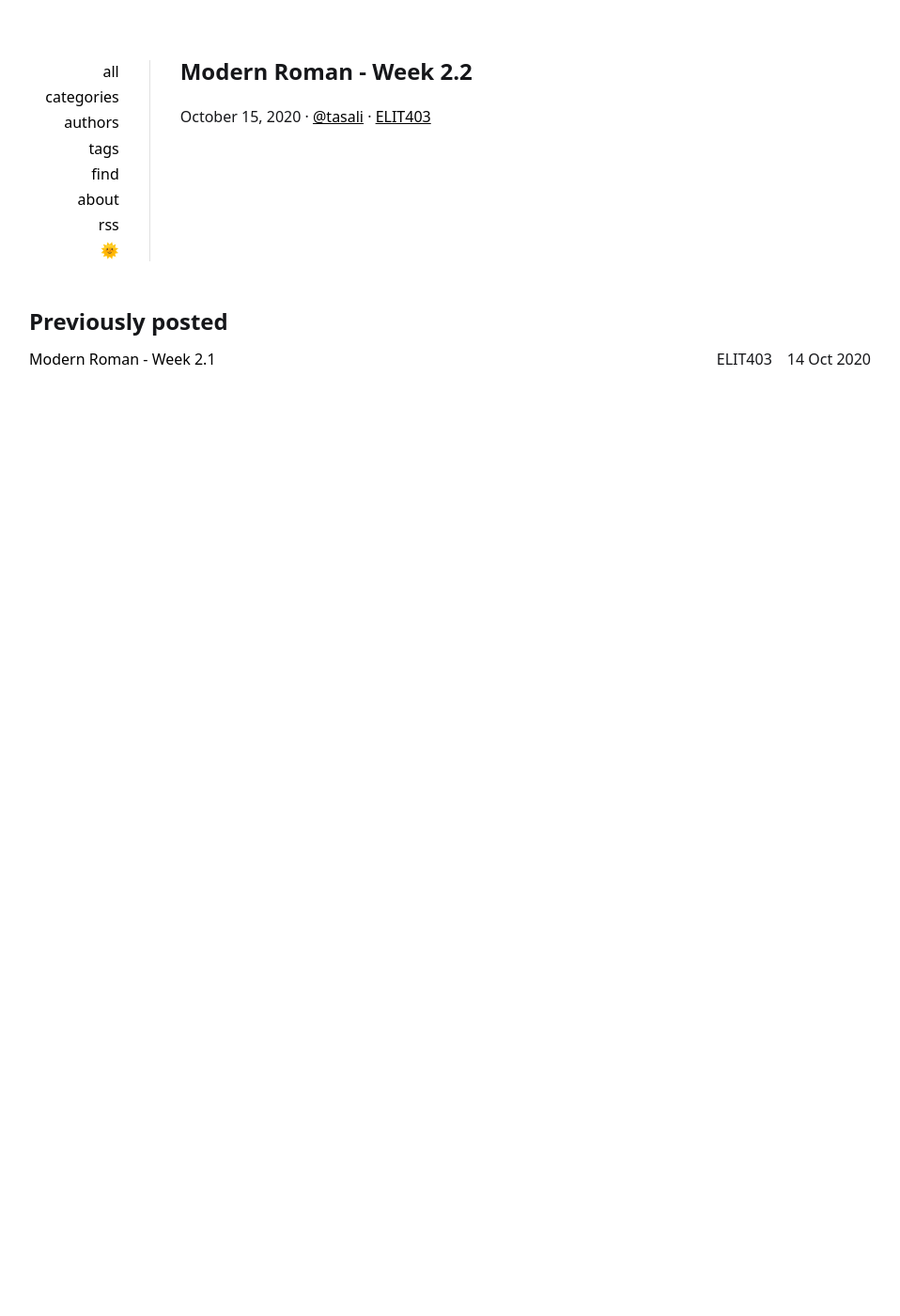
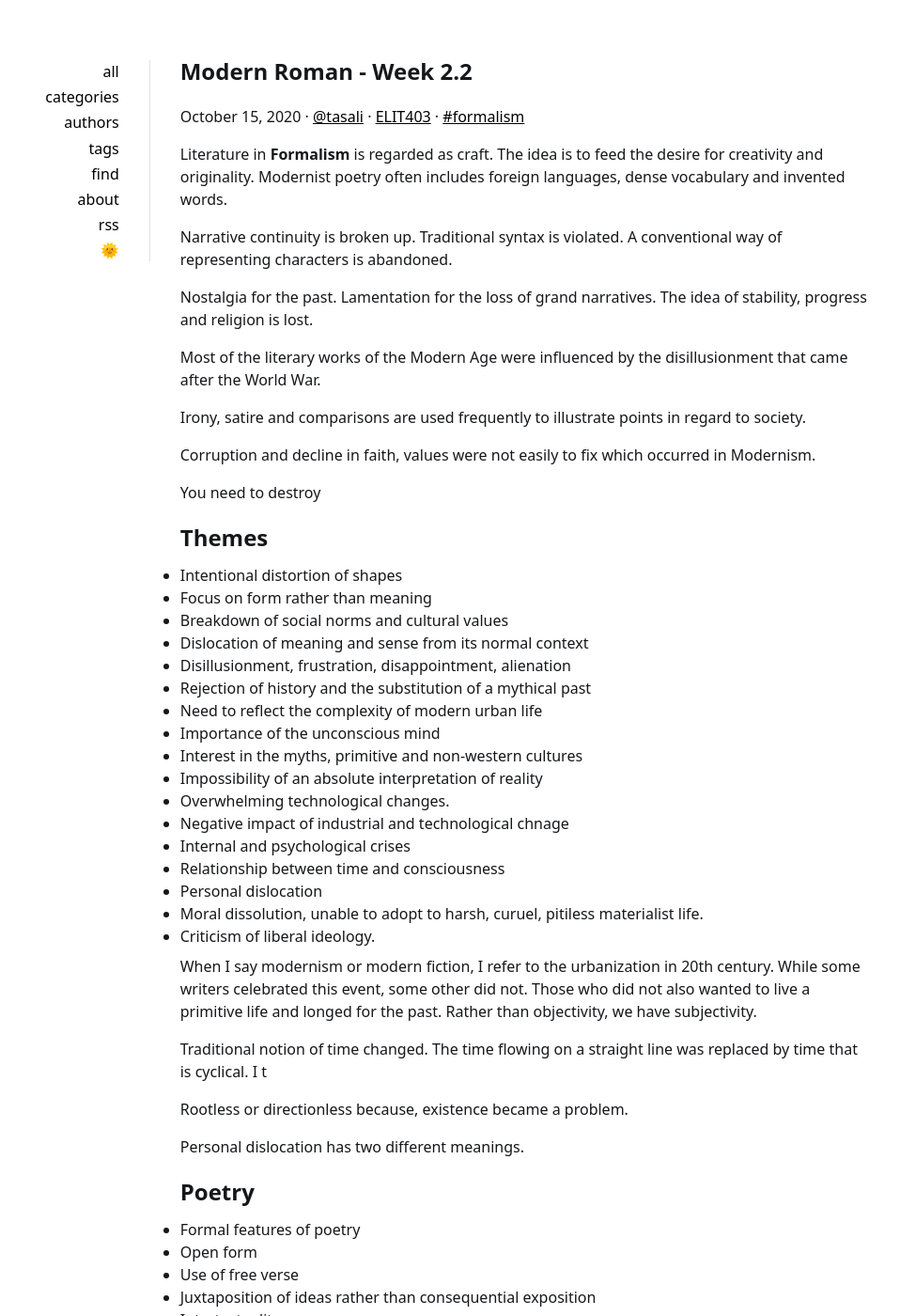
Before and after one commit to velitasali/notes, a Jekyll site: the page built from _posts/2020-10-15-modern-roman-2-2.md, in a window 1280 px wide and 1400 px high. Shown: the whole window at 94% size, without its empty margins (161-1119 px from the left). Built offline with Jekyll 4.4.1, drawn with Linux system fonts in a browser that asks for light colours; some of the changed text lies outside the part shown.

Commit message:
Update posts

```diff
--- a/_posts/2020-10-15-modern-roman-2-2.md
+++ b/_posts/2020-10-15-modern-roman-2-2.md
@@ -5,6 +5,83 @@ title: Modern Roman - Week 2.2
 date: 2020-10-15 13:00:00 +300
 description:
 summary:
-tags: []
+tags: [formalism]
 category: ELIT403
 ---
+
+Literature in **Formalism** is regarded as craft. The idea is to feed the desire for creativity and originality. Modernist poetry often includes foreign languages, dense vocabulary and invented words.
+
+Narrative continuity is broken up. Traditional syntax is violated. A conventional way of representing characters is abandoned.
+
+Nostalgia for the past. Lamentation for the loss of grand narratives. The idea of stability, progress and religion is lost.
+
+Most of the literary works of the Modern Age were influenced by the disillusionment that came after the World War.
+
+Irony, satire and comparisons are used frequently to illustrate points in regard to society.
+
+Corruption and decline in faith, values were not easily to fix which occurred in Modernism.
+
+You need to destroy
+
+## Themes
+
+* Intentional distortion of shapes
+* Focus on form rather than meaning
+* Breakdown of social norms and cultural values
+* Dislocation of meaning and sense from its normal context
+* Disillusionment, frustration, disappointment, alienation
+* Rejection of history and the substitution of a mythical past
+* Need to reflect the complexity of modern urban life
+* Importance of the unconscious mind
+* Interest in the myths, primitive and non-western cultures
+* Impossibility of an absolute interpretation of reality
+* Overwhelming technological changes.
+* Negative impact of industrial and technological chnage
+* Internal and psychological crises
+* Relationship between time and consciousness
+* Personal dislocation
+* Moral dissolution, unable to adopt to harsh, curuel, pitiless materialist life.
+* Criticism of liberal ideology.
+
+When I say modernism or modern fiction, I refer to the urbanization in 20th century. While some writers celebrated this event, some other did not. Those who did not also wanted to live a primitive life and longed for the past. Rather than objectivity, we have subjectivity.
+
+Traditional notion of time changed. The time flowing on a straight line was replaced by time that is cyclical. I t
+
+Rootless or directionless because, existence became a problem.
+
+Personal dislocation has two different meanings.
+
+## Poetry
+
+* Formal features of poetry
+* Open form
+* Use of free verse
+* Juxtaposition of ideas rather than consequential exposition
+* Intertextuality
+* Use of allusions and multiple association of words borrowings from other cultures and languages
+* Unconventional use of methaphor
+* Importance given to sound to convey "the music of ideas"
+
+According to imagism, everything should be direct, conscise.
+
+Epiphany likes **stream-of-consciousness**.
+
+## Modernism Movements
+
+### Vorticism
+
+Industrialization created machines. It speeded up production exponentially. Voriticism inspired by these changes. Vorticist likes dynamism that came with industrial changes. It was not against the industrial changes.
+
+Voritists rejected the Victorian way of changes.
+
+### Futurism
+
+Futurists rejects cultural heritage of the past. They want to bring complete freedom to liberate literature. They want to use language as they wish. They celebrate technological advancements and the restlessness of modern life, which pushes people to created and innovate. They encourage original work
+
+### Expressionism
+
+Expressionists are, rather than concrete, interested in how objects appear to mind, and expression of emotions, and feelings . They like exaggeration.
+
+### Dadaism
+
+Dadaists are cynical and use satire because they think art doesn't reflect the beauty of life and it should be used to criticize. They are making fun of things and drawing attention to faulty aspects of life. They are against whatever gives rise to war. In their work, rationality is a thing of the past and they are interested in irrationality. They are also against the aesthetic movement because, to them, nothing is beautiful in the outside world.
```
Also changed, not shown: _posts/2020-10-15-material-development-week-2-2.md (added, +10 -0 lines).
